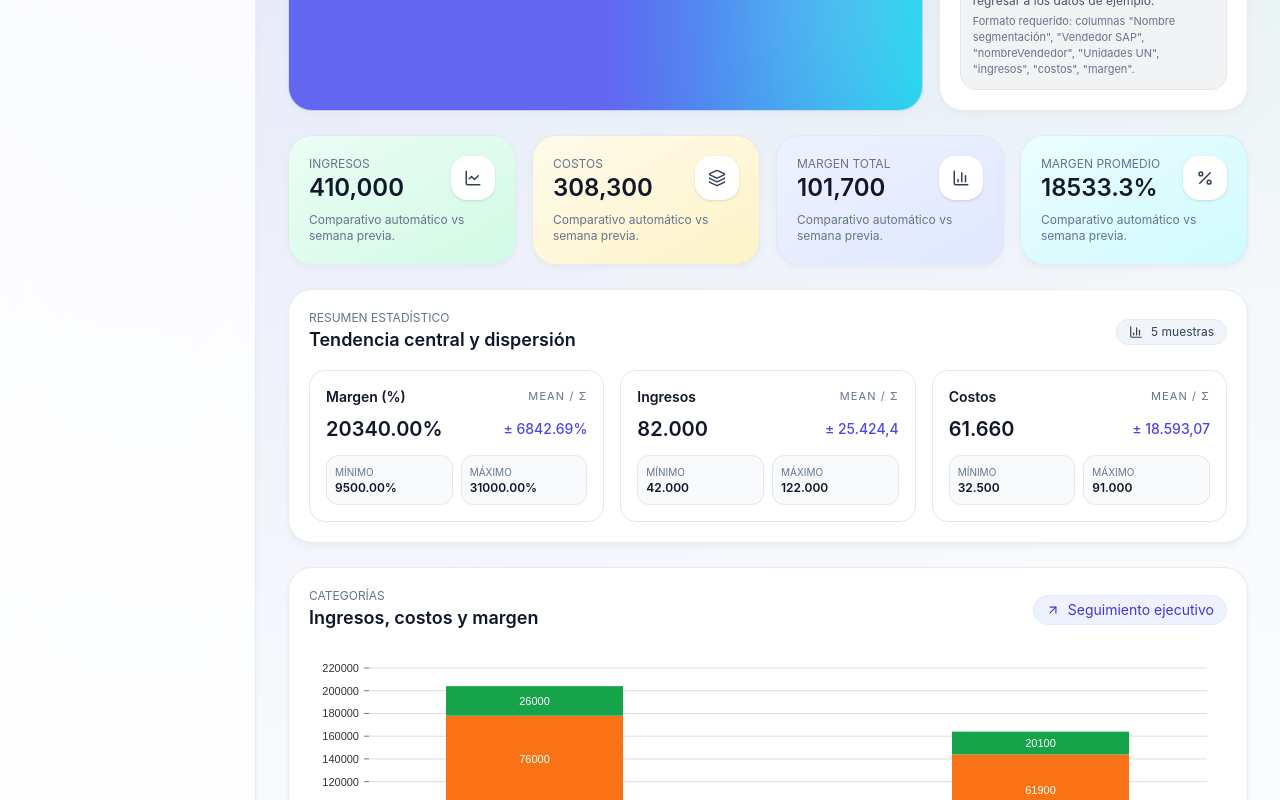
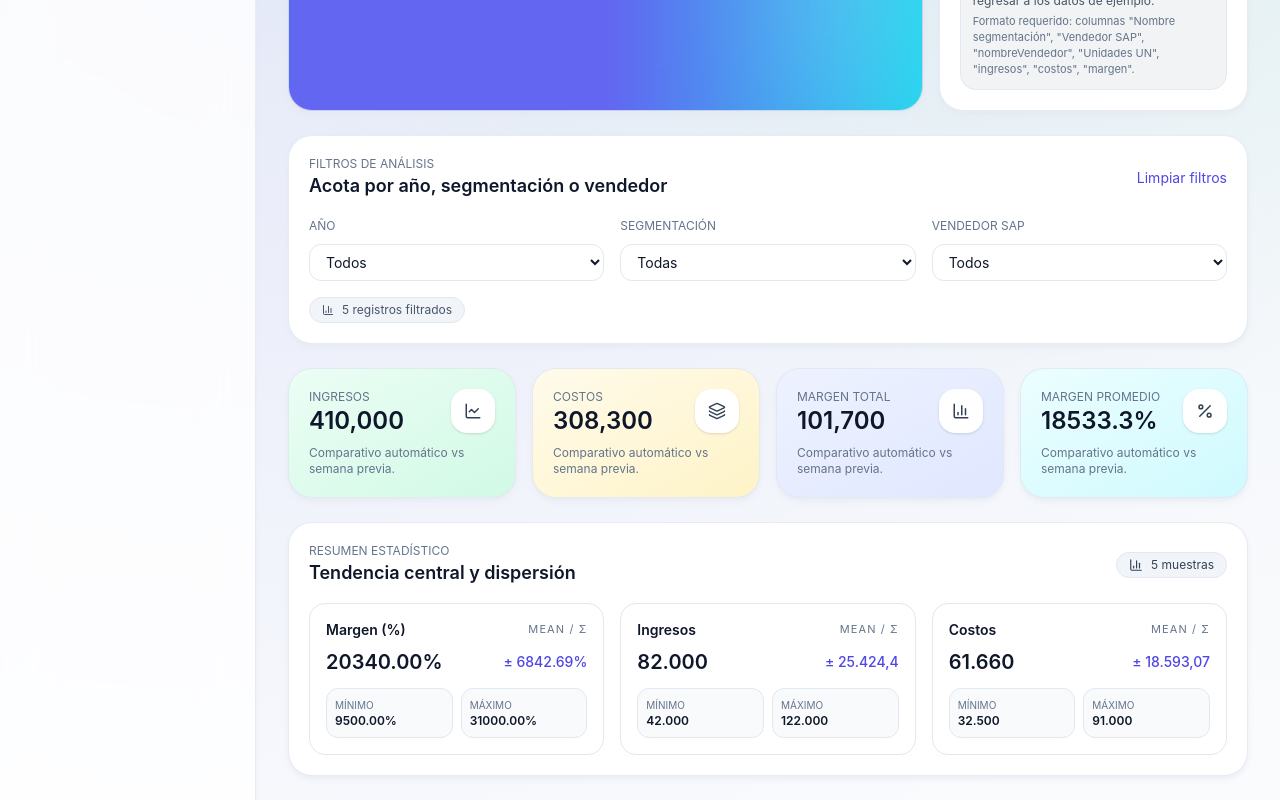
Before and after one commit to Paradigma-corp/MBA, a React (Vite) app: page / in a window 1280 px wide. Shown: the part 680-1480 px from the top of the page. Built offline with nearby package versions, Linux system fonts and the light colour scheme.

Commit message:
Add filtering controls for analyzed dataset

```diff
--- a/src/App.jsx
+++ b/src/App.jsx
@@ -40,7 +40,14 @@ const App = () => {
     return performBootstrap(transformed, 5000);
   });
   const [salespeople, setSalespeople] = useState(transformToSalespeople(demoRecords));
+  const [rawRecords, setRawRecords] = useState(demoRecords);
   const [dataSource, setDataSource] = useState('demo');
+  const [workerReady, setWorkerReady] = useState(false);
+  const [filters, setFilters] = useState({
+    year: 'all',
+    segment: 'all',
+    vendor: 'all',
+  });
   const workerRef = useRef(null);
 
   useEffect(() => {
@@ -49,11 +56,29 @@ const App = () => {
       const { categories: newCategories, salespeople: newSalespeople } = event.data;
       setCategories(newCategories);
       setSalespeople(newSalespeople);
-      setDataSource('imported');
     };
     workerRef.current = worker;
+    setWorkerReady(true);
     return () => worker.terminate();
   }, []);
+
+  const filteredRecords = useMemo(() => {
+    return rawRecords.filter((record) => {
+      const matchYear = filters.year === 'all' || record.Año === Number(filters.year);
+      const matchSegment = filters.segment === 'all' || record['Nombre segmentación'] === filters.segment;
+      const matchVendor = filters.vendor === 'all' || record['Vendedor SAP'] === filters.vendor;
+      return matchYear && matchSegment && matchVendor;
+    });
+  }, [filters, rawRecords]);
+
+  useEffect(() => {
+    if (!workerReady || !workerRef.current) return;
+    workerRef.current.postMessage({
+      records: filteredRecords,
+      iterations: bootstrapIterations,
+      confidenceLevel: 0.95,
+    });
+  }, [filteredRecords, bootstrapIterations, workerReady]);
 
   const handleFile = (file) => {
     if (!workerRef.current) return;
@@ -63,11 +88,9 @@ const App = () => {
       skipEmptyLines: true,
       complete: (results) => {
         const parsed = results.data.filter((row) => row['Nombre segmentación']);
-        workerRef.current.postMessage({
-          records: parsed,
-          iterations: bootstrapIterations,
-          confidenceLevel: 0.95,
-        });
+        setFilters({ year: 'all', segment: 'all', vendor: 'all' });
+        setRawRecords(parsed);
+        setDataSource('imported');
       },
       error: (error) => {
         console.error('CSV parse error', error);
@@ -77,8 +100,10 @@ const App = () => {
 
   const resetDemo = () => {
     const transformed = transformToCategories(demoRecords);
-    setCategories(performBootstrap(transformed, 2000));
+    setCategories(performBootstrap(transformed, bootstrapIterations));
     setSalespeople(transformToSalespeople(demoRecords));
+    setRawRecords(demoRecords);
+    setFilters({ year: 'all', segment: 'all', vendor: 'all' });
     setDataSource('demo');
   };
 
@@ -127,6 +152,13 @@ const App = () => {
       muestras: allMargins.length,
     };
   }, [categories]);
+
+  const filterOptions = useMemo(() => {
+    const years = Array.from(new Set(rawRecords.map((item) => item.Año).filter(Boolean))).sort((a, b) => a - b);
+    const segments = Array.from(new Set(rawRecords.map((item) => item['Nombre segmentación']).filter(Boolean))).sort();
+    const vendors = Array.from(new Set(rawRecords.map((item) => item['Vendedor SAP']).filter(Boolean))).sort();
+    return { years, segments, vendors };
+  }, [rawRecords]);
 
   const nav = [
     { label: 'Visión general', icon: LayoutDashboard },
@@ -241,6 +273,77 @@ const App = () => {
                   </ol>
                   <p className="text-[11px] text-slate-500">Formato requerido: columnas "Nombre segmentación", "Vendedor SAP", "nombreVendedor", "Unidades UN", "ingresos", "costos", "margen".</p>
                 </div>
+              </div>
+            </div>
+
+            <div className="card border border-slate-200/80 shadow-md">
+              <div className="flex flex-wrap items-center justify-between gap-3 mb-3">
+                <div>
+                  <p className="text-xs uppercase text-slate-500">Filtros de análisis</p>
+                  <h3 className="text-lg font-semibold text-slate-900">Acota por año, segmentación o vendedor</h3>
+                </div>
+                <button
+                  type="button"
+                  onClick={() => setFilters({ year: 'all', segment: 'all', vendor: 'all' })}
+                  className="text-sm text-indigo-600 hover:text-indigo-700"
+                >
+                  Limpiar filtros
+                </button>
+              </div>
+              <div className="grid grid-cols-1 md:grid-cols-3 gap-4">
+                <div className="space-y-2">
+                  <label className="text-xs uppercase text-slate-500">Año</label>
+                  <select
+                    className="w-full rounded-xl border border-slate-200 bg-white px-3 py-2 text-sm focus:outline-none focus:ring-2 focus:ring-indigo-200"
+                    value={filters.year}
+                    onChange={(e) => setFilters((prev) => ({ ...prev, year: e.target.value === 'all' ? 'all' : Number(e.target.value) }))}
+                  >
+                    <option value="all">Todos</option>
+                    {filterOptions.years.map((year) => (
+                      <option key={year} value={year}>
+                        {year}
+                      </option>
+                    ))}
+                  </select>
+                </div>
+                <div className="space-y-2">
+                  <label className="text-xs uppercase text-slate-500">Segmentación</label>
+                  <select
+                    className="w-full rounded-xl border border-slate-200 bg-white px-3 py-2 text-sm focus:outline-none focus:ring-2 focus:ring-indigo-200"
+                    value={filters.segment}
+                    onChange={(e) => setFilters((prev) => ({ ...prev, segment: e.target.value }))}
+                  >
+                    <option value="all">Todas</option>
+                    {filterOptions.segments.map((segment) => (
+                      <option key={segment} value={segment}>
+                        {segment}
+                      </option>
+                    ))}
+                  </select>
+                </div>
+                <div className="space-y-2">
+                  <label className="text-xs uppercase text-slate-500">Vendedor SAP</label>
+                  <select
+                    className="w-full rounded-xl border border-slate-200 bg-white px-3 py-2 text-sm focus:outline-none focus:ring-2 focus:ring-indigo-200"
+                    value={filters.vendor}
+                    onChange={(e) => setFilters((prev) => ({ ...prev, vendor: e.target.value }))}
+                  >
+                    <option value="all">Todos</option>
+                    {filterOptions.vendors.map((vendor) => (
+                      <option key={vendor} value={vendor}>
+                        {vendor}
+                      </option>
+                    ))}
+                  </select>
+                </div>
+              </div>
+              <div className="mt-4 flex flex-wrap gap-2 text-xs text-slate-600">
+                <span className="inline-flex items-center gap-2 px-3 py-1 rounded-full bg-slate-100 border border-slate-200">
+                  <BarChart3 size={12} /> {filteredRecords.length.toLocaleString()} registros filtrados
+                </span>
+                {filters.year !== 'all' && <span className="px-2.5 py-1 rounded-full bg-indigo-50 text-indigo-700 text-[11px] border border-indigo-100">Año {filters.year}</span>}
+                {filters.segment !== 'all' && <span className="px-2.5 py-1 rounded-full bg-emerald-50 text-emerald-700 text-[11px] border border-emerald-100">{filters.segment}</span>}
+                {filters.vendor !== 'all' && <span className="px-2.5 py-1 rounded-full bg-amber-50 text-amber-700 text-[11px] border border-amber-100">SAP {filters.vendor}</span>}
               </div>
             </div>
 
```
Also changed, not shown: 1 other file (tests, documents, lock files or other folders).
